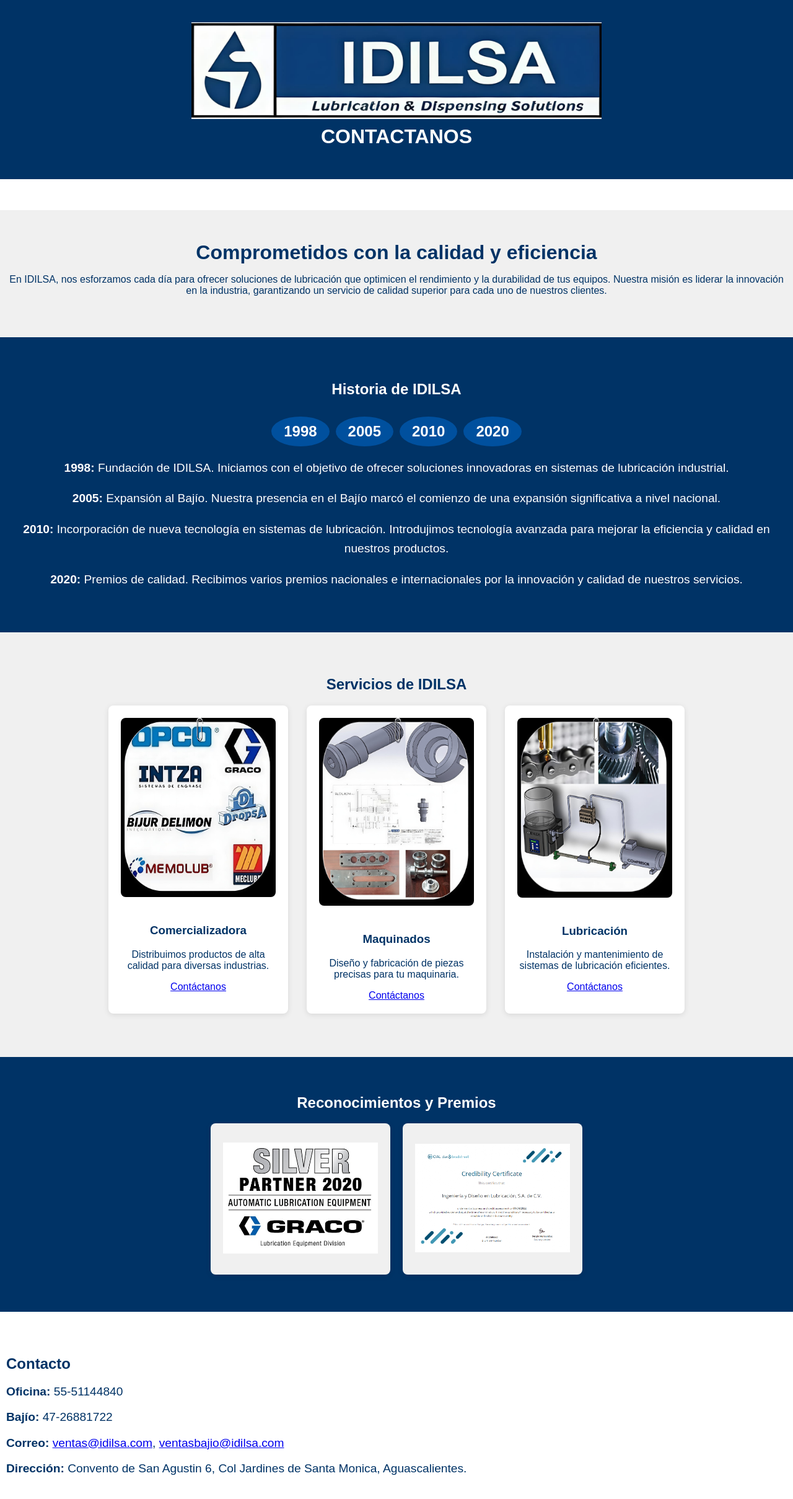
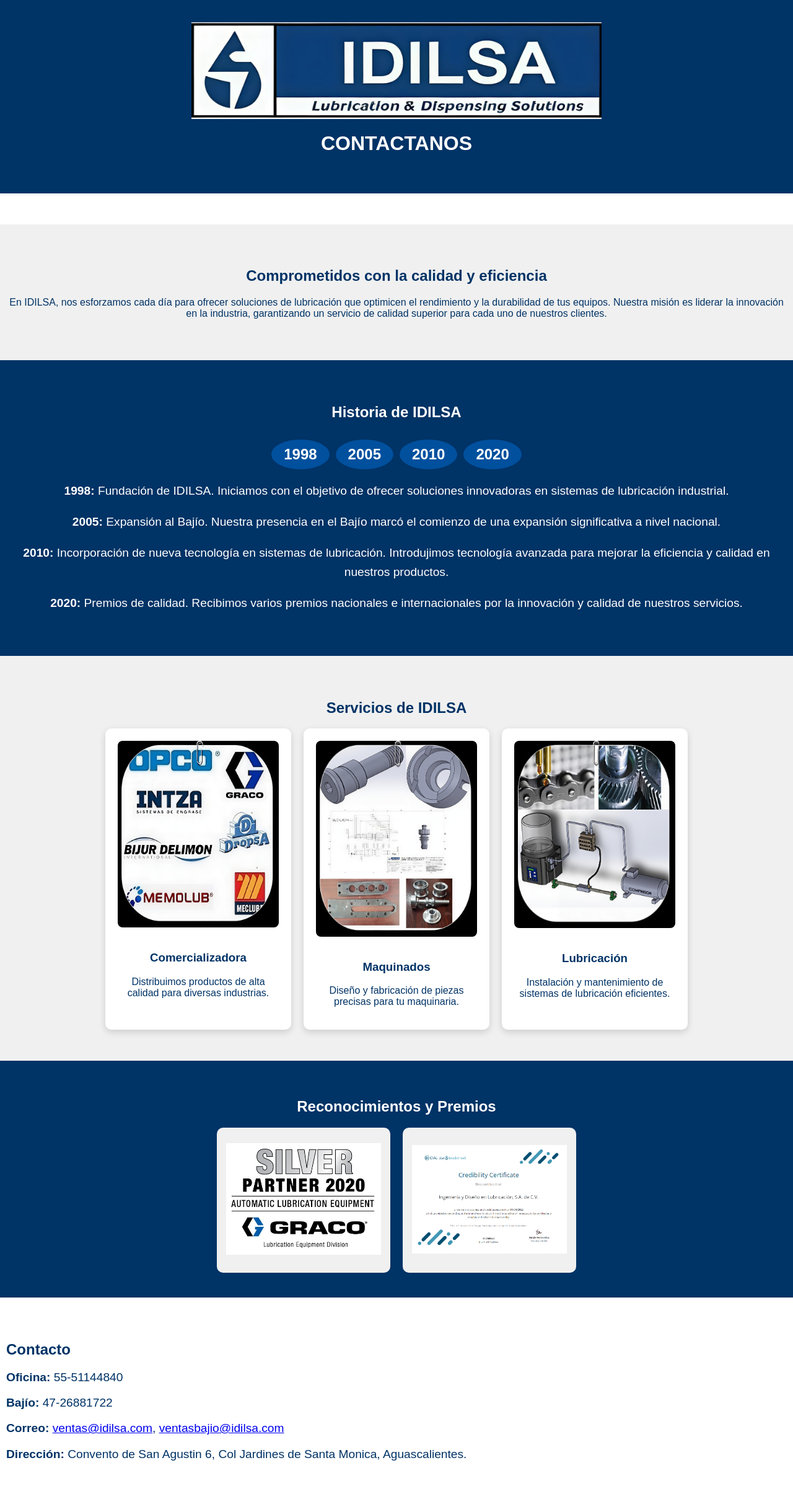
Before and after one commit to Linkbirs/Idilsa-nostros-2.0, a plain HTML site: page index.html in a window 1280 px wide. Shown: the whole page at 62% size. Drawn offline with Linux system fonts and the light colour scheme.

Commit message:
Refactor CSS styles and update HTML structure

```diff
--- a/index.html
+++ b/index.html
@@ -4,329 +4,339 @@
 <meta charset="UTF-8">
 <meta name="viewport" content="width=device-width, initial-scale=1, maximum-scale=1, user-scalable=no">
 <title>IDILSA - Innovación en Lubricación</title>
+
 <style>
-    body {
-        font-family: Arial, sans-serif;
-        margin: 0;
-        padding: 0;
-        color: #003366; /* Azul rey */
-        background-color: #ffffff;
-        text-align: center;
-        overflow-x: hidden;
-        display: flex;
-        flex-direction: column;
-        justify-content: flex-start;
-        min-height: 100vh;
+
+body{
+font-family:Arial,sans-serif;
+margin:0;
+padding:0;
+color:#003366;
+background-color:#ffffff;
+text-align:center;
+overflow-x:hidden;
+display:flex;
+flex-direction:column;
+min-height:100vh;
 }
 
-    .container {
-        width: 100%;
-        max-width: 100%;
-        padding: 0;
+.container{
+width:100%;
+max-width:100%;
 }
 
-    /* Encabezado */
-    .header {
-        background-color: #003366;
-        padding: 40px 10px;
-        color: white;
-        animation: fadeIn 1s ease-in;
+/* HEADER */
+
+.header{
+background:#003366;
+padding:40px 10px;
+color:white;
 }
 
-    .header h1 {
-        font-size: 2em;
-        margin: 10px 0;
+.logo{
+width:50%;
+animation:pulse 1s infinite alternate;
 }
 
-    .logo {
-        width: 50%;
-        animation: pulse 1s infinite alternate;
+/* MAIN */
+
+.main-section{
+background:#f0f0f0;
+padding:50px 10px;
 }
 
-    /* Sección Principal */
-    .main-section {
-        background: #f0f0f0;
-        padding: 50px 10px;
-        animation: slideIn 1s ease-in-out;
+.main-section h2{
+color:#003366;
 }
 
-    .main-section h2 {
-        font-size: 2em;
-        color: #003366;
-        margin: 0;
+/* HISTORIA */
+
+.history-section{
+background:#003366;
+color:white;
+padding:50px 10px;
 }
 
-    /* Historia */
-    .history-section {
-        background-color: #003366;
-        color: white;
-        padding: 50px 10px;
-        animation: slideIn 1s ease-in-out;
+.timeline{
+display:flex;
+justify-content:center;
+flex-wrap:wrap;
+gap:10px;
+margin-top:30px;
 }
 
-    .timeline {
-        display: flex;
-        justify-content: center;
-        margin-top: 30px;
-        flex-wrap: wrap;
-        gap: 10px;
+.year{
+background:#00509E;
+padding:10px 20px;
+border-radius:50%;
+color:white;
+font-size:1.5em;
+font-weight:bold;
 }
 
-    .timeline .year {
-        background-color: #00509E;
-        padding: 10px 20px;
-        border-radius: 50%;
-        color: white;
-        font-size: 1.5em;
-        font-weight: bold;
+.history-text{
+font-size:1.2em;
+margin-top:20px;
+line-height:1.6;
 }
 
-    .history-text {
-        font-size: 1.2em;
-        margin-top: 20px;
-        line-height: 1.6;
+/* SERVICIOS */
+
+.services-section{
+padding:50px 10px;
+background:#f0f0f0;
 }
 
-    /* Servicios */
-    .services-section {
-        padding: 50px 10px;
-        background-color: #f0f0f0;
-        animation: fadeIn 2s ease-in-out;
+.service-cards{
+display:flex;
+justify-content:center;
+gap:20px;
+flex-wrap:wrap;
 }
 
-    .service-cards {
-        display: flex;
-        justify-content: center;
-        gap: 30px;
-        flex-wrap: wrap;
+.service-card{
+background:white;
+width:260px;
+padding:20px;
+border-radius:10px;
+box-shadow:0 4px 12px rgba(0,0,0,0.15);
+transition:0.3s;
+cursor:pointer;
+text-decoration:none;
+color:#003366;
 }
 
-    .service-card {
-        background: #ffffff;
-        width: 250px;
-        padding: 20px;
-        border-radius: 8px;
-        box-shadow: 0 2px 10px rgba(0,0,0,0.1);
-        text-align: center;
-        transition: transform 0.3s;
-        margin-bottom: 20px;
+.service-card:hover{
+transform:scale(1.05);
 }
 
-    .service-card:hover {
-        transform: scale(1.05);
+.service-card img{
+width:100%;
+border-radius:8px;
+margin-bottom:15px;
 }
 
-    .service-card img {
-        width: 100%;
-        border-radius: 8px;
-        margin-bottom: 20px;
+/* RECONOCIMIENTOS */
+
+.recognitions-section{
+padding:40px 10px;
+background:#003366;
+color:white;
 }
 
-    /* Reconocimientos */
-    .recognitions-section {
-        padding: 40px 0;
-        background-color: #003366;
-        color: white;
+.recognitions-gallery{
+display:flex;
+justify-content:center;
+gap:20px;
+flex-wrap:wrap;
 }
 
-    .recognitions-gallery {
-        display: flex;
-        justify-content: center;
-        gap: 20px;
-        flex-wrap: wrap;
+.recognition-card{
+background:#f0f0f0;
+padding:15px;
+border-radius:10px;
+width:250px;
+cursor:pointer;
 }
 
-    .recognition-card {
-        background: #f0f0f0;
-        padding: 20px;
-        border-radius: 8px;
-        box-shadow: 0 2px 10px rgba(0,0,0,0.1);
-        width: 250px;
-        text-align: center;
-        margin-bottom: 20px;
-        cursor: pointer;
+.recognition-card img{
+width:100%;
+height:200px;
+object-fit:contain;
+border-radius:8px;
 }
 
-    .recognition-card img {
-        width: 100%;
-        height: 200px;
-        object-fit: contain;
-        border-radius: 8px;
+/* MODAL */
+
+.modal{
+display:none;
+position:fixed;
+z-index:1000;
+left:0;
+top:0;
+width:100%;
+height:100%;
+background:rgba(0,0,0,0.8);
+justify-content:center;
+align-items:center;
 }
 
-    /* Modal */
-    .modal {
-        display: none;
-        position: fixed;
-        z-index: 1000;
-        left: 0;
-        top: 0;
-        width: 100%;
-        height: 100%;
-        background-color: rgba(0,0,0,0.8);
-        justify-content: center;
-        align-items: center;
-        padding: 20px;
+.modal img{
+max-width:95%;
+max-height:90%;
+border-radius:8px;
 }
 
-    .modal img {
-        max-width: 100%;
-        max-height: 90%;
-        border-radius: 8px;
-        box-shadow: 0 0 15px rgba(0,0,0,0.4);
+.modal-close{
+position:absolute;
+top:20px;
+right:20px;
+font-size:35px;
+color:white;
+cursor:pointer;
 }
 
-    .modal-close {
-        position: absolute;
-        top: 20px;
-        right: 20px;
-        font-size: 2rem;
-        color: white;
-        cursor: pointer;
+/* CONTACTO */
+
+.contact-section{
+padding:50px 10px;
+text-align:left;
 }
 
-    /* Contacto */
-    .contact-section {
-        padding: 50px 10px;
-        background-color: #ffffff;
-        text-align: left;
+.contact-info{
+font-size:1.2em;
+color:#003366;
 }
 
-    .contact-info {
-        font-size: 1.2em;
-        color: #003366;
-        margin-bottom: 20px;
-    }
+/* ANIMACIONES */
 
-    /* Animaciones */
-    @keyframes fadeIn {
-        from { opacity: 0; }
-        to { opacity: 1; }
-    }
-
-    @keyframes pulse {
-        from { transform: scale(1); }
-        to { transform: scale(1.05); }
-    }
-
-    @keyframes slideIn {
-        from { transform: translateY(-20px); opacity: 0; }
-        to { transform: translateY(0); opacity: 1; }
+@keyframes pulse{
+from{transform:scale(1)}
+to{transform:scale(1.05)}
 }
 
 </style>
 </head>
+
 <body>
 
 <div class="container">
-    <!-- Encabezado -->
+
 <div class="header">
 <a href="https://www.idilsalubricacion.com/" target="_blank">
-            <img src="LogoIdilsa.jpeg" alt="Logo" class="logo">
+<img src="LogoIdilsa.jpeg" class="logo">
 </a>
 <h1>CONTACTANOS</h1>
 </div>
 
-    <div style="height: 50px;"></div>
+<div style="height:50px;"></div>
 
-    <!-- Sección principal -->
 <div class="main-section">
 <h2>Comprometidos con la calidad y eficiencia</h2>
 <p>En IDILSA, nos esforzamos cada día para ofrecer soluciones de lubricación que optimicen el rendimiento y la durabilidad de tus equipos. Nuestra misión es liderar la innovación en la industria, garantizando un servicio de calidad superior para cada uno de nuestros clientes.</p>
 </div>
 
-    <!-- Historia -->
 <div class="history-section">
 <h2>Historia de IDILSA</h2>
+
 <div class="timeline">
 <div class="year">1998</div>
 <div class="year">2005</div>
 <div class="year">2010</div>
 <div class="year">2020</div>
 </div>
+
 <div class="history-text">
 <p><strong>1998:</strong> Fundación de IDILSA. Iniciamos con el objetivo de ofrecer soluciones innovadoras en sistemas de lubricación industrial.</p>
 <p><strong>2005:</strong> Expansión al Bajío. Nuestra presencia en el Bajío marcó el comienzo de una expansión significativa a nivel nacional.</p>
 <p><strong>2010:</strong> Incorporación de nueva tecnología en sistemas de lubricación. Introdujimos tecnología avanzada para mejorar la eficiencia y calidad en nuestros productos.</p>
 <p><strong>2020:</strong> Premios de calidad. Recibimos varios premios nacionales e internacionales por la innovación y calidad de nuestros servicios.</p>
 </div>
+
 </div>
 
-    <!-- Servicios -->
+<!-- SERVICIOS -->
+
 <div class="services-section">
+
 <h2>Servicios de IDILSA</h2>
+
 <div class="service-cards">
-            <div class="service-card">
-                <img src="comercializadora.jpeg" alt="Comercializadora">
+
+<a class="service-card" href="https://idilsacomercializadoras.netlify.app/" target="_blank">
+<img src="comercializadora.jpeg">
 <h3>Comercializadora</h3>
 <p>Distribuimos productos de alta calidad para diversas industrias.</p>
-                <a href="mailto:ventas@idilsa.com" class="cta-button">Contáctanos</a>
-            </div>
-            <div class="service-card">
-                <img src="maquinados.jpeg" alt="Maquinados">
+</a>
+
+<a class="service-card" href="https://maquinadosidilsa.netlify.app/" target="_blank">
+<img src="maquinados.jpeg">
 <h3>Maquinados</h3>
 <p>Diseño y fabricación de piezas precisas para tu maquinaria.</p>
-                <a href="mailto:ventas@idilsa.com" class="cta-button">Contáctanos</a>
-            </div>
-            <div class="service-card">
-                <img src="lubricacíon.jpeg" alt="Lubricación">
+</a>
+
+<a class="service-card" href="https://sites.google.com/view/idilsa-incio-parte-2/p%C3%A1gina-principal" target="_blank">
+<img src="lubricacíon.jpeg">
 <h3>Lubricación</h3>
 <p>Instalación y mantenimiento de sistemas de lubricación eficientes.</p>
-                <a href="mailto:ventas@idilsa.com" class="cta-button">Contáctanos</a>
-            </div>
+</a>
+
 </div>
 </div>
 
-    <!-- Reconocimientos -->
+<!-- RECONOCIMIENTOS -->
+
 <div class="recognitions-section">
+
 <h2>Reconocimientos y Premios</h2>
+
 <div class="recognitions-gallery">
+
 <div class="recognition-card">
-                <img src="2020 (1).jpg" alt="Premio 1" class="modal-img">
+<img src="2020 (1).jpg" class="modal-img">
 </div>
+
 <div class="recognition-card">
-                <img src="Captura-de-pantalla--964- (2).png" alt="Certificación" class="modal-img">
+<img src="Captura-de-pantalla--964- (2).png" class="modal-img">
 </div>
+
 </div>
 </div>
 
-    <!-- Contacto -->
+<!-- CONTACTO -->
+
 <div class="contact-section">
+
 <h2>Contacto</h2>
+
 <div class="contact-info">
+
 <p><strong>Oficina:</strong> 55-51144840</p>
+
 <p><strong>Bajío:</strong> 47-26881722</p>
-            <p><strong>Correo:</strong> <a href="mailto:ventas@idilsa.com">ventas@idilsa.com</a>, <a href="mailto:ventasbajio@idilsa.com">ventasbajio@idilsa.com</a></p>
+
+<p><strong>Correo:</strong>
+<a href="mailto:ventas@idilsa.com">ventas@idilsa.com</a>,
+<a href="mailto:ventasbajio@idilsa.com">ventasbajio@idilsa.com</a>
+</p>
+
 <p><strong>Dirección:</strong> Convento de San Agustin 6, Col Jardines de Santa Monica, Aguascalientes.</p>
-        </div>
+
 </div>
 </div>
 
-<!-- Modal -->
+</div>
+
+<!-- MODAL -->
+
 <div class="modal" id="modal">
 <span class="modal-close" id="modal-close">&times;</span>
-    <img id="modal-img" src="" alt="Imagen ampliada">
+<img id="modal-img">
 </div>
 
 <script>
-    const modal = document.getElementById('modal');
-    const modalImg = document.getElementById('modal-img');
-    const modalClose = document.getElementById('modal-close');
 
-    document.querySelectorAll('.modal-img').forEach(img => {
-        img.addEventListener('click', () => {
-            modal.style.display = 'flex';
-            modalImg.src = img.src;
-        });
+const modal=document.getElementById("modal");
+const modalImg=document.getElementById("modal-img");
+const modalClose=document.getElementById("modal-close");
+
+document.querySelectorAll(".modal-img").forEach(img=>{
+img.onclick=()=>{
+modal.style.display="flex";
+modalImg.src=img.src;
+}
 });
 
-    modalClose.addEventListener('click', () => {
-        modal.style.display = 'none';
-    });
+modalClose.onclick=()=>{
+modal.style.display="none";
+}
 
-    modal.addEventListener('click', e => {
-        if(e.target === modal) modal.style.display = 'none';
-    });
+modal.onclick=e=>{
+if(e.target===modal){
+modal.style.display="none";
+}
+}
+
 </script>
 
 </body>
```
Lines whose indentation alone changed are shown as unchanged.
